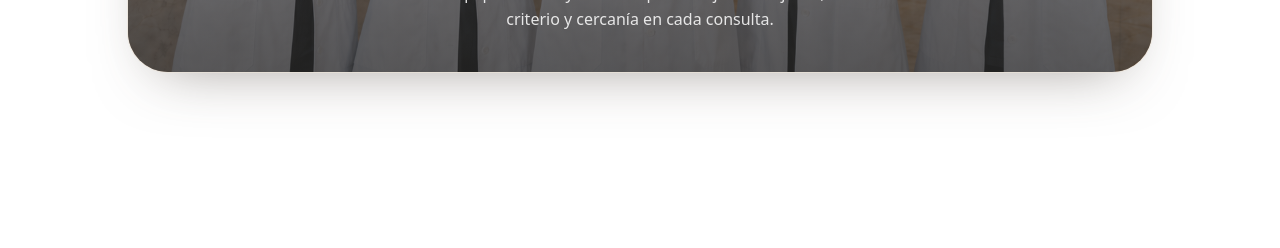
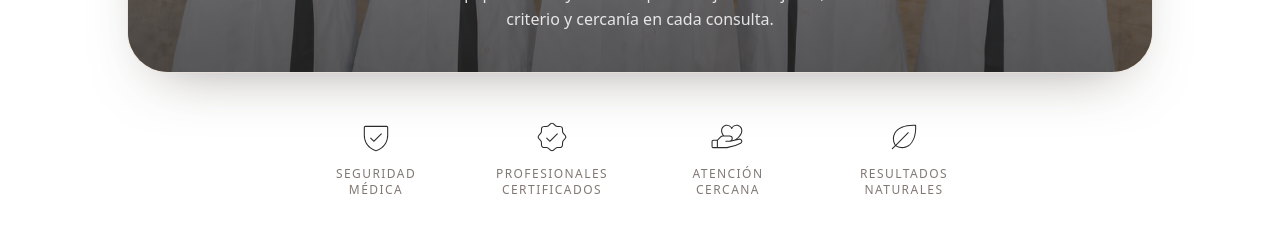
Before and after one commit to Nacho234/Dermafisherton-web, a React (Vite) app: page / in a window 1280 px wide. Shown: the part 3520-3768 px from the top of the page. Built offline with nearby package versions, Linux system fonts and the light colour scheme.

Commit message:
feat(home): sellos monocromáticos bajo la foto del equipo
Fila de badges (escudo, sello, atención, natural) con íconos finos en
grafito y etiquetas, centrados y con stagger.

Co-Authored-By: Claude Opus 4.8 <noreply@anthropic.com>

```diff
--- a/src/pages/Home.jsx
+++ b/src/pages/Home.jsx
@@ -10,6 +10,9 @@ import {
   Drop,
   Sun,
   Check,
+  ShieldCheck,
+  SealCheck,
+  Leaf,
 } from "@phosphor-icons/react";
 
 import Reveal from "../components/Reveal";
@@ -368,6 +371,14 @@ function Enfoque() {
 /* ------- Foto del equipo en una sola card (bajo "Nuestro criterio") ------ */
 const MOSAIC_SRC = "/mosaico/equipo.png"; // 1672×941 → 16:9
 
+// Sellos monocromáticos bajo la imagen del equipo.
+const mosaicBadges = [
+  { Icon: ShieldCheck, label: "Seguridad médica" },
+  { Icon: SealCheck, label: "Profesionales certificados" },
+  { Icon: HandHeart, label: "Atención cercana" },
+  { Icon: Leaf, label: "Resultados naturales" },
+];
+
 function MosaicBento() {
   const reduce = useReducedMotion();
   return (
@@ -423,6 +434,22 @@ function MosaicBento() {
           </p>
         </div>
       </motion.div>
+
+      {/* Símbolos / sellos monocromáticos debajo de la imagen */}
+      <div className="mx-auto mt-10 flex max-w-4xl flex-wrap items-start justify-center gap-x-10 gap-y-8 sm:mt-12 sm:gap-x-16">
+        {mosaicBadges.map(({ Icon, label }, i) => (
+          <Reveal
+            key={label}
+            delay={i * 0.08}
+            className="flex w-28 flex-col items-center text-center"
+          >
+            <Icon size={34} weight="thin" className="text-graphite" />
+            <span className="mt-3 text-xs font-medium uppercase tracking-[0.12em] text-brown/70">
+              {label}
+            </span>
+          </Reveal>
+        ))}
+      </div>
     </section>
   );
 }
```
